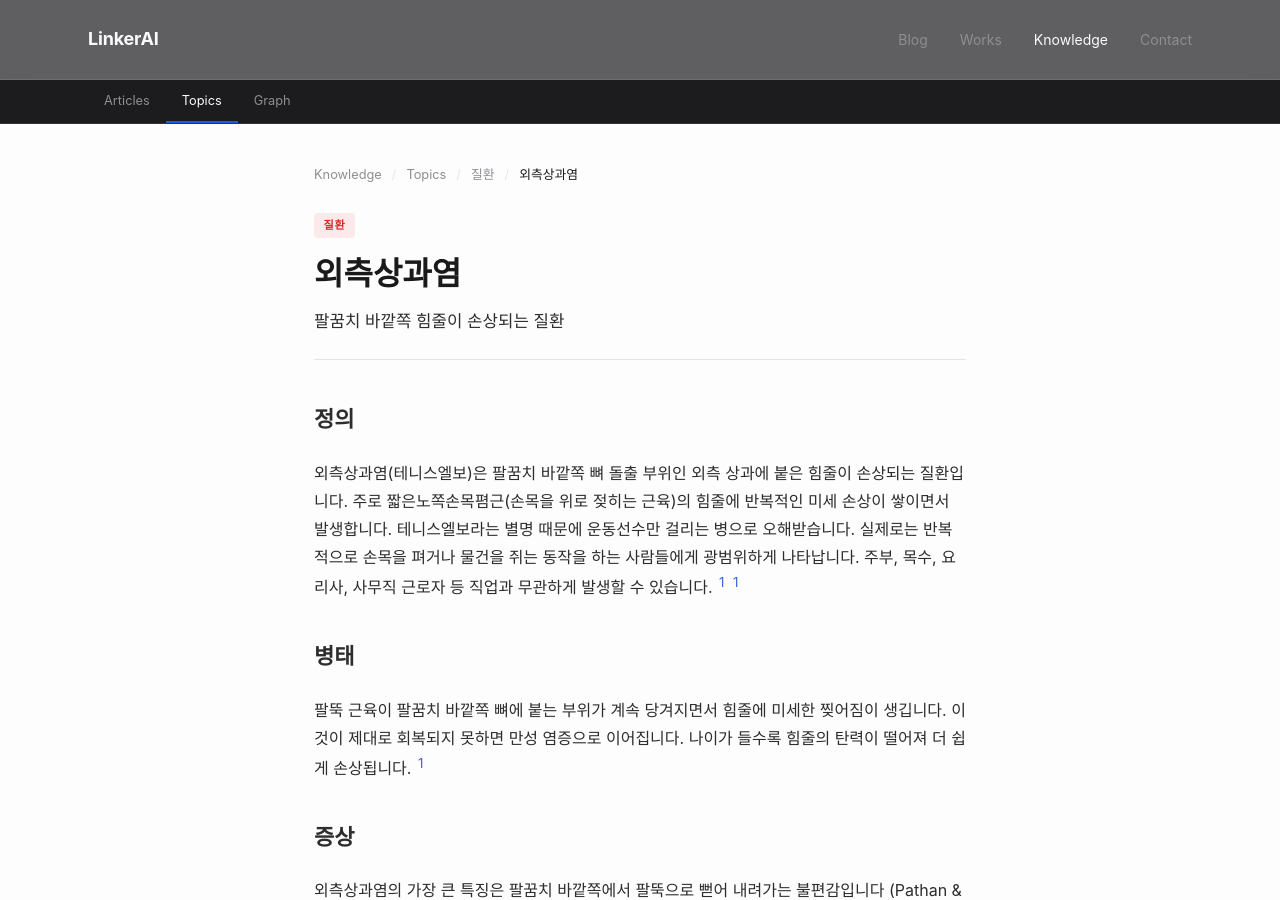
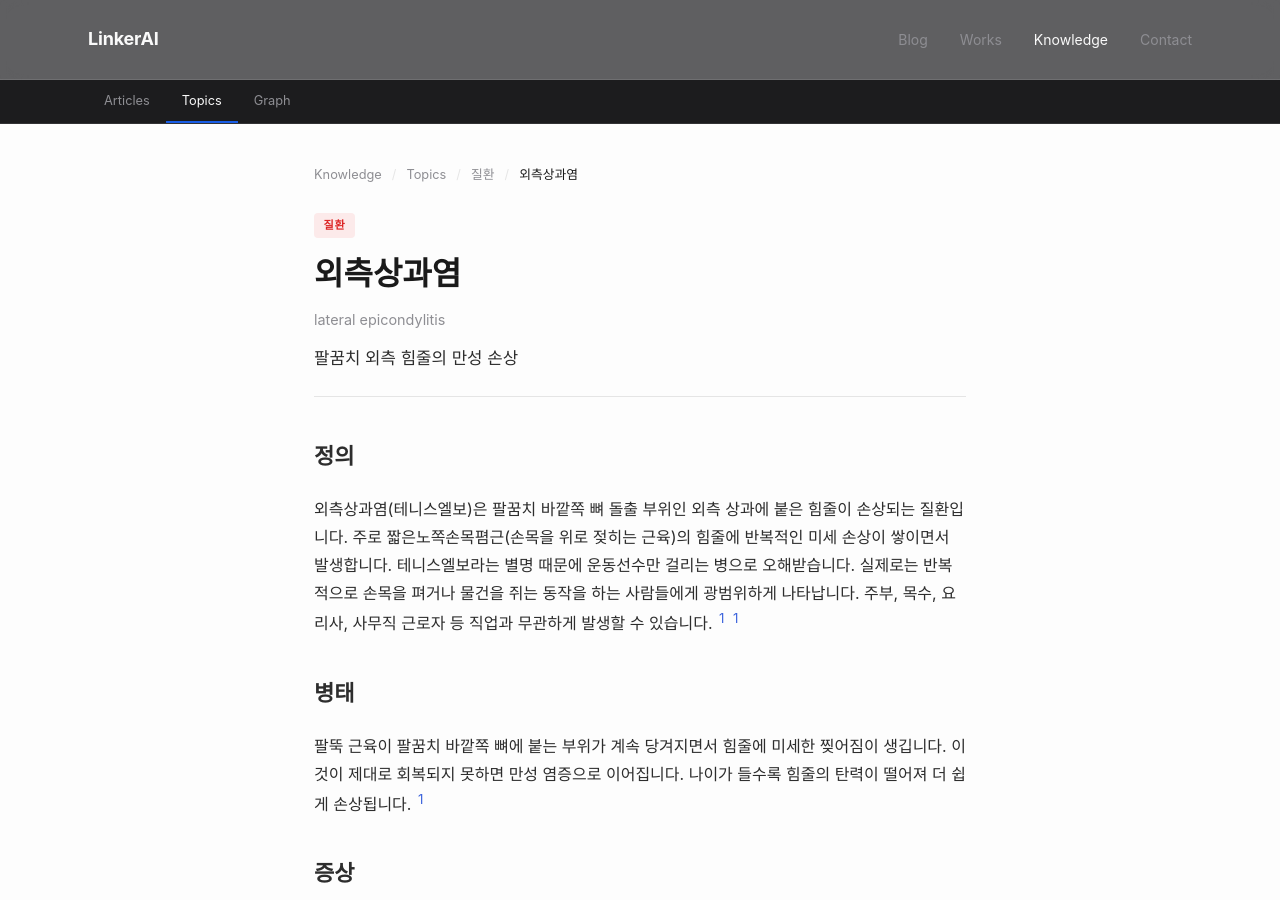
Before and after one commit to feelharmony/linkare-medical-knowledge, a Jekyll site: the page built from conditions/lateral-epicondylitis.md, in a window 1280 px wide and 900 px high. Built offline with Jekyll 4.4.1, drawn with Linux system fonts in a browser that asks for light colours; some web fonts are replaced.

Commit message:
update entity: 외측상과염 (lateral-epicondylitis)

```diff
--- a/conditions/lateral-epicondylitis.md
+++ b/conditions/lateral-epicondylitis.md
@@ -4,7 +4,8 @@ entity_id: lateral-epicondylitis
 entity_type: condition
 permalink: /conditions/lateral-epicondylitis/
 title: 외측상과염
-description: 팔꿈치 바깥쪽 힘줄이 손상되는 질환
+description: 팔꿈치 외측 힘줄의 만성 손상
+title_en: lateral epicondylitis
 last_reviewed: '2026-04-25'
 source_count: 1
 version: 3
```
